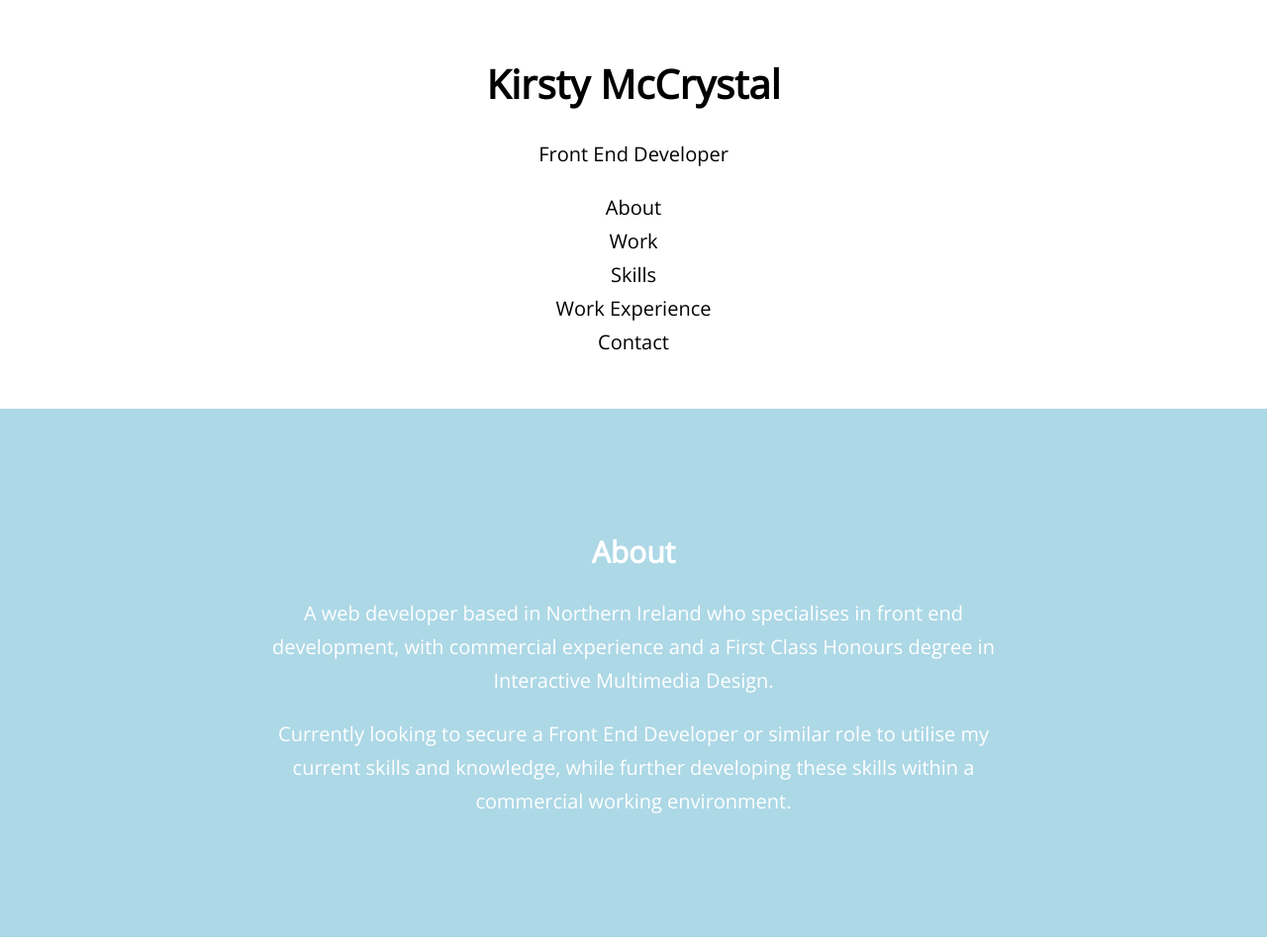
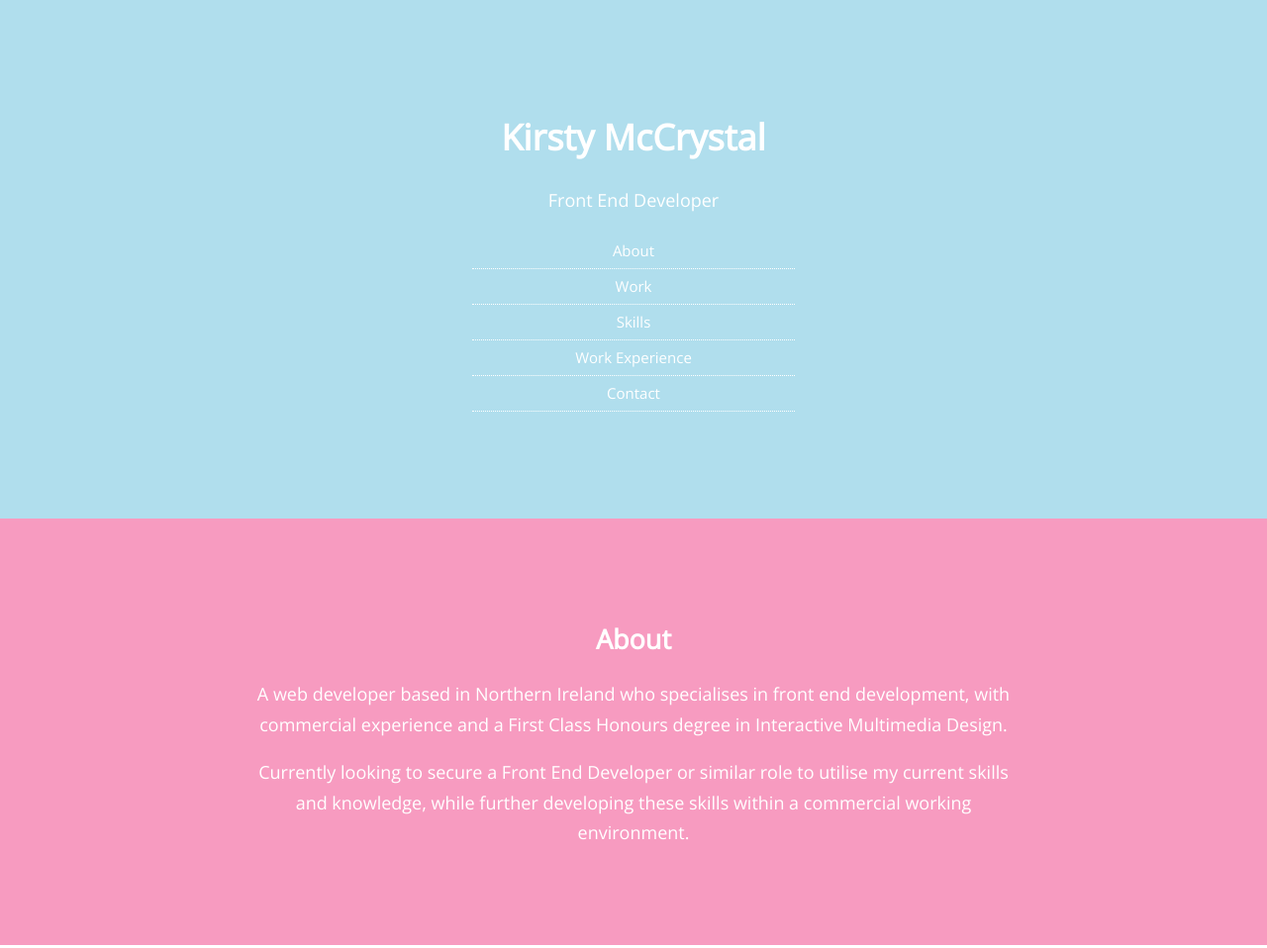
Before and after one commit to KirMcC/kirMcC.github.io, a website: page index.html in a window 1280 px wide. Shown: the top 958 px of the page at 99% size. Drawn offline with nearby package versions, Linux system fonts and the light colour scheme.

Commit message:
structure change

```diff
--- a/index.html
+++ b/index.html
@@ -13,6 +13,7 @@
 <body>
 
     <header>
+        <div class="container">
             <div class="title">
                 <h1 class="sitename">Kirsty McCrystal</h1>
                 <p>Front End Developer</p>
@@ -27,22 +28,27 @@
                     <li><a href="#contact">Contact</a></li>
                 </ul>
             </nav>
+        </div>
     </header>
 
 <div class="main-section">
 
     <section class="about">
+        <div class="container">
             <div class="content-wrap">
                 <h2>About</h2>
                 <p>A web developer based in Northern Ireland who specialises in front end development, with commercial experience and a First Class Honours degree in Interactive Multimedia Design.</p>
 
                 <p>Currently looking to secure a Front End Developer or similar role to utilise my current skills and knowledge, while further developing these skills within a commercial working environment.</p>
             </div>
+        </div>
     </section>
 
 
 
     <section class="work">
+        <div class="container">
+            <div class="content-wrap work-wrap">
             <h2>Selected Work</h2>
             <div class="projects">
                 <div class="project">
@@ -94,15 +100,12 @@
                         </figcaption>
                     </a>
                 </div>
-
-
-
-
-
+            </div>
         </div>
     </section>
 
     <section class="skills">
+        <div class="container">
             <div class="content-wrap">
                 <div class="skill-column">
                     <h2>Skills</h2>
@@ -135,15 +138,20 @@
                     </ul>
                 </div>
             </div>
+        </div>
     </section>
 
     <section class="workex">
+        <div class="container">
+            <div class="content-wrap">
                 <h2>Work Experience</h2>
                 <ul>
                     <li>+rehabstudio - Junior Front End Developer</li>
                     <li>Ulster University - Learning Support Centre Assistant</li>
                     <li>Mahlatini Travel Safari &amp; Honeymoon Specialists - Internship</li>
                 </ul>
+            </div>
+        </div>
     </section>
 </div>
 
--- a/src/scss/_variables.scss
+++ b/src/scss/_variables.scss
@@ -7,5 +7,11 @@ $bps: (
 );
 
 $color: (
-
+    white: #FFFFFF,
+    black: #000000,
+    lightblue: #b0deed,
+    pink: #f79bc0,
+    orange: #f4d0ac,
+    lightpurple: #c6deff,
+    green: #91f9da
 );
--- a/src/scss/main.scss
+++ b/src/scss/main.scss
@@ -13,7 +13,7 @@ html {
 body {
     @include main-font;
     margin: 0;
-    font-size: 20px;
+    font-size: 18px;
 }
 
 h3 {
@@ -26,23 +26,56 @@ p, ul li {
 
 a {
     text-decoration: none;
-    color: black;
+    color: map-get($color, black);
+}
+
+.container {
+    width: 85%;
+    margin: 0 auto;
+}
+
+.content-wrap{
+    padding: 5rem 0.5rem;
+
+    @include bp(dt-up) {
+        width: 75%;
+        margin: 0 auto;
+        padding: 5rem 1rem;
+    }
+}
+
+.work-wrap {
+    width: 100%;
 }
 
 
 header {
-    padding: 1.5em 0;
+    padding: 5em 0;
     text-align: center;
+    background-color: map-get($color, lightblue);
+    color: map-get($color, white);
 
     nav {
+        width: 70%;
+        margin: 0 auto;
+
+        @include bp(tab-up) {
+            width: 30%;
+        }
+
         ul {
             display: flex;
             flex-direction: column;
             list-style: none;
             padding: 0;
 
-            li {
-                flex: 1 1 100%;
+            li > a {
+                width: 100%;
+                border-bottom: 1px dotted;
+                display: block;
+                padding: .3rem 1rem;
+                color: map-get($color, white);
+                font-size: 15px;
             }
         }
     }
@@ -50,16 +83,12 @@ header {
 
 .about {
     width: 100%;
-    background-color: lightblue;
-    color: white;
+    background-color: map-get($color, pink);
+    color: map-get($color, white);
     text-align: center;
 }
 
-.work {
-    @include bp(tab-max) {
-        width: 80%;
-    }
-}
+
 .projects {
     display: flex;
     flex-flow: row wrap;
@@ -74,11 +103,11 @@ header {
         position: relative;
         overflow:hidden;
         flex-direction: column;
-        margin: 1rem 0;
+        margin: 1rem;
         transition: all 1s 0s ease;
 
         @include bp(tab-up) {
-            background: green;
+            background: map-get($color, pink);
             min-width: 220px;
             max-width: 353px;
             max-height: 197px;
@@ -91,7 +120,7 @@ header {
                 top: 0;
                 left: 0;
                 content: '';
-                background: #ffffff;
+                background: map-get($color, lightpurple);
                 position: absolute;
                 transition: all 0.3s ease-in-out;
                 transform: rotate(106deg) translateY(-150%);
@@ -109,11 +138,12 @@ figcaption {
 
     @include bp(tab-up) {
         position: absolute;
-        top: 30%;
+        top: 15%;
         left: 0;
         bottom: 0;
         right: 0;
         opacity: 0;
+        padding: 1rem 2rem;
         transition: all 1s 0s ease;
 
         &:hover {
@@ -122,17 +152,16 @@ figcaption {
     }
 
     h3 {
-        font-size: 1rem;
+        font-size: 0.8rem;
         text-transform: uppercase;
 
         @include bp(tab-up) {
-            display: inline-block;
-            color: white;
+            color: map-get($color, white);
         }
     }
 
     p {
-        font-size: 1rem;
+        font-size: 0.8rem;
         @include bp(tab-up) {
             display: inline-block;
             color: white;
@@ -155,24 +184,8 @@ figcaption {
 
 .skills {
     width: 100%;
-    background-color: lightseagreen;
+    background-color: map-get($color, orange);
     color: white;
-}
-
-
-section {
-    margin: 0 auto;
-    padding: 5em 1em;
-
-    .content-wrap{
-        @include bp(dt-up) {
-            width: 60%;
-            margin: 0 auto;
-        }
-    }
-    @include bp(dt-up) {
-        width: 80%;
-    }
 }
 
 .contact {
```
Also changed, not shown: dist/css/main.css. Lines whose indentation alone changed are shown as unchanged.
